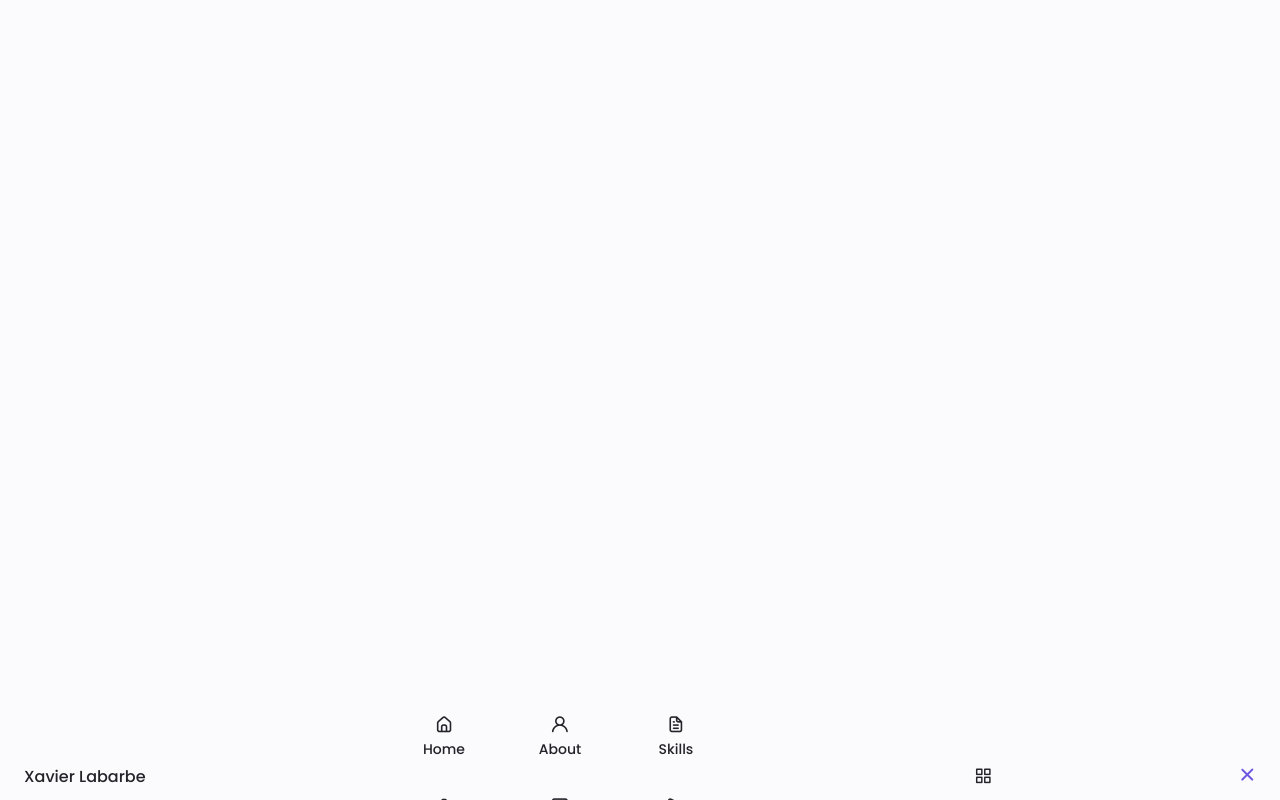
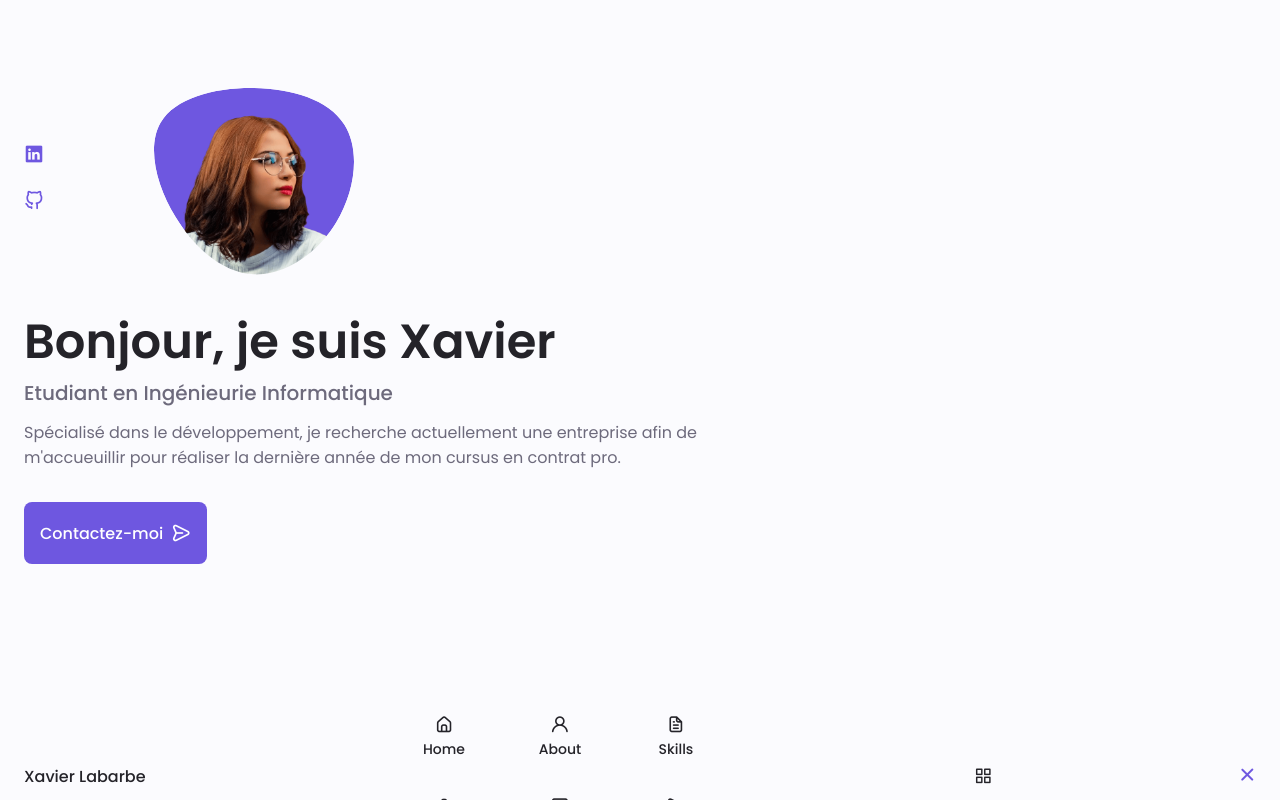
Before and after one commit to Xavier-Labarbe/cv-nextjs, a Next.js app: page / in a window 1280 px wide. Built offline with nearby package versions, Linux system fonts and the light colour scheme.

Commit message:
Adding Home Section and the css associated + test image

```diff
--- a/pages/_app.js
+++ b/pages/_app.js
@@ -1,4 +1,6 @@
 import '../styles/globals.css'
+import '../styles/home.css'
+import '../styles/button.css'
 
 function MyApp({ Component, pageProps }) {
   return <Component {...pageProps} />
--- /dev/null
+++ b/pages/components/home.js
@@ -0,0 +1,59 @@
+import * as Unicons from "@iconscout/react-unicons";
+import perfil from '/public/img/perfil.png'
+
+export default function Home() {
+    return (
+        <section className={"home section"} id={"home"}>
+            <div className={"home__container container grid"}>
+                <div className={"home__content grid"}>
+                    <div className={"home__social"}>
+                        <a href="https://www.linkedin.com/in/xavier-labarbe/" target={"_blank"}
+                           className={"home__social-icon"}>
+                            <i className="uil uil-linkedin"></i>
+                        </a>
+                        <a href="https://github.com/Xavier-Labarbe" target={"_blank"} className={"home__social-icon"}>
+                            <i className="uil uil-github-alt"></i>
+                        </a>
+                        <a href="" className={"home__social-icon"}></a>
+                    </div>
+
+                    <div className={"home__img"}>
+                        <svg className={"home__blob"} viewBox="0 0 200 187" xmlns="http://www.w3.org/2000/svg">
+                            <mask id={"mask"}>
+                                <path fill={"#FFFFFF"}
+                                      d="M190.312 36.4879C206.582 62.1187 201.309 102.826 182.328 134.186C163.346 165.547 130.807 187.559 100.226 186.353C69.6454 185.297 41.0228 161.023 21.7403 129.362C2.45775 97.8511 -7.48481 59.1033 6.67581 34.5279C20.9871 10.1032 59.7028 -0.149132 97.9666 0.00163737C136.23 0.303176 174.193 10.857 190.312 36.4879Z"/>
+                            </mask>
+                            <g mask={"url(#mask)"}>
+                                <path
+                                    d="M190.312 36.4879C206.582 62.1187 201.309 102.826 182.328 134.186C163.346 165.547 130.807 187.559 100.226 186.353C69.6454 185.297 41.0228 161.023 21.7403 129.362C2.45775 97.8511 -7.48481 59.1033 6.67581 34.5279C20.9871 10.1032 59.7028 -0.149132 97.9666 0.00163737C136.23 0.303176 174.193 10.857 190.312 36.4879Z"/>
+                                <image className={"home__blob-img"} x={"12"} y={"18"} xlinkHref={"./img/perfil.png"}/>
+                            </g>
+                        </svg>
+                    </div>
+
+
+                    <div className={"home__data"}>
+                        <h1 className={"home__title"}>Bonjour, je suis Xavier</h1>
+                        <h3 className={"home__subtitle"}>Etudiant en Ingénieurie Informatique</h3>
+                        <p className={"home__description"}>Spécialisé dans le développement, je recherche actuellement
+                            une entreprise afin de m'accueuillir pour réaliser la dernière année de mon cursus en
+                            contrat pro.</p>
+                        <a href="#contact" className={"button button--flex"}>
+                            Contactez-moi
+                            <i className={"uil uil-message button__icon"}></i>
+                        </a>
+                    </div>
+
+                    <div className={"home__scroll"}>
+                        <a href="#about" className={"home__scroll-button button--flex"}>
+                            <i className="uil uil-mouse-alt home__scroll-mouse"></i>
+                            <span className={"home__scroll-name"}>Scroll Down</span>
+                            <i className="uil uil-arrow-down home__scroll-arrow"></i>
+                        </a>
+                    </div>
+                </div>
+            </div>
+        </section>
+    )
+
+}
--- a/pages/index.js
+++ b/pages/index.js
@@ -1,11 +1,12 @@
 import Header from "./components/header";
+import Home from "./components/home";
 
-export default function Home() {
+export default function App() {
   return (
     <div>
       <Header/>
         <main className="main">
-
+            <Home/>
         </main>
     </div>
   )
--- /dev/null
+++ b/styles/button.css
@@ -0,0 +1,23 @@
+.button{
+    display: inline-block;
+    background-color: var(--first-color);
+    color: #FFF;
+    padding: 1rem;
+    border-radius: .5rem;
+    font-weight: var(--font-medium);
+}
+
+.button:hover{
+    background-color: var(--first-color-alt);
+}
+
+.button__icon{
+    font-size: 1.25rem;
+    margin-left: var(--mb-0-5);
+    transition: .3s;
+}
+
+.button--flex{
+    display: inline-flex;
+    align-items: center;
+}
--- /dev/null
+++ b/styles/home.css
@@ -0,0 +1,80 @@
+.home__container{
+    gap: 1rem;
+}
+
+.home__content{
+    grid-template-columns: .5fr 3fr;
+    padding-top: 3.5rem;
+    align-items: center;
+}
+
+.home__social{
+    display: grid;
+    grid-template-columns: max-content;
+    row-gap: 1rem;
+}
+
+.home__social-icon{
+    font-size: 1.25rem;
+    color: var(--first-color);
+}
+
+.home__social-icon:hover{
+    color: var(--first-color-alt);
+}
+
+.home__blob{
+    width: 200px;
+    fill: var(--first-color);
+}
+
+.home__blob-img{
+    width: 170px;
+}
+
+.home__data{
+    grid-column: 1/3;
+}
+
+.home__title{
+    font-size: var(--big-font-size);
+}
+
+.home__subtitle{
+    font-size: var(--h3-font-size);
+    color: var(--text-color);
+    font-weight: var(--font-medium);
+    margin-bottom: var(--mb-0-75);
+}
+
+.home__description{
+    margin-bottom: var(--mb-2);
+}
+
+.home__scroll{
+    display: none;
+}
+
+.home__scroll-button{
+    color: var(--first-color);
+    transition: .3s;
+}
+
+.home__scroll-button:hover{
+    transform: translateY(.25rem);
+}
+
+.home__scroll-mouse{
+    font-size: 2rem;
+}
+
+.home__scroll-name{
+    font-size: var(--small-font-size);
+    color: var(--title-color);
+    font-weight: var(--font-medium);
+    margin-right: var(--mb-0-25);
+}
+
+.home__scroll-arrow{
+    font-size: 1.25rem;
+}
```
Also changed, not shown: public/img/perfil.png (added).
